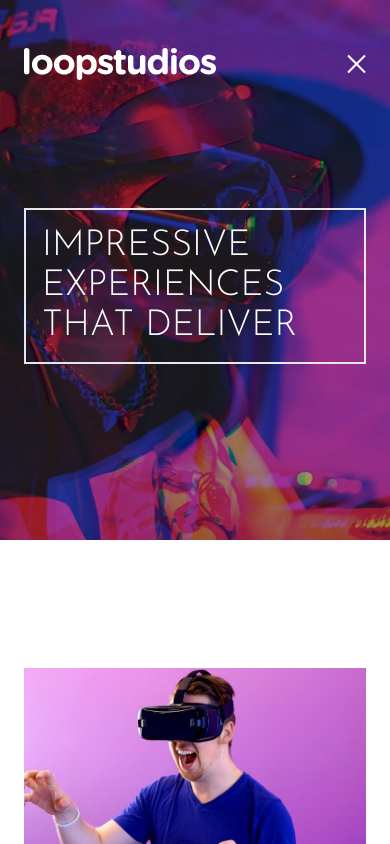
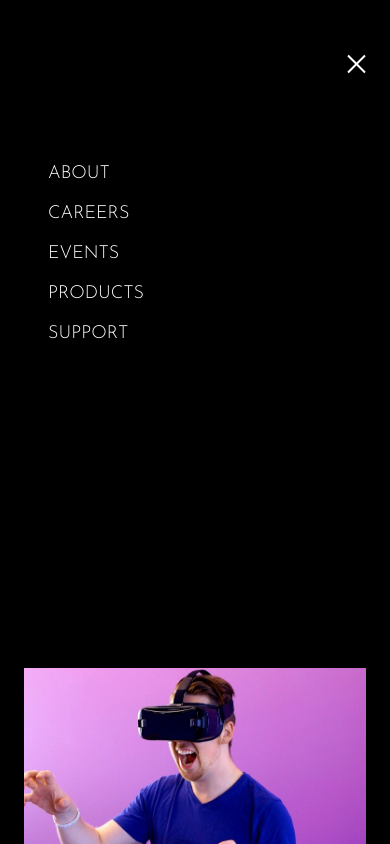
Before and after one commit to Mrst12/tailwind-loopstudios-website, a website: page index.html in a window 390 px wide. Both pictures are taken after a click on the button 354 px from the left and 64 px from the top of the page. Shown: the top 844 px of the page. Drawn offline with Linux system fonts and the light colour scheme.

Commit message:
add javascript toggle function to the hamburger menu

```diff
--- a/index.html
+++ b/index.html
@@ -10,6 +10,7 @@
       href="https://fonts.googleapis.com/css2?family=Alata&family=Josefin+Sans:wght@300&display=swap"
       rel="stylesheet"
     />
+    <script src="js/script.js" defer></script>
     <link rel="stylesheet" href="css/style.css" />
     <title>Loopstudios Website</title>
   </head>
@@ -60,7 +61,7 @@
             <button
               id="menu-btn"
               type="button"
-              class="open z-40 block hamburger md:hidden focus:outline-none"
+              class="z-40 block hamburger md:hidden focus:outline-none"
             >
               <span class="hamburger-top"></span>
               <span class="hamburger-middle"></span>
@@ -69,7 +70,17 @@
           </div>
         </nav>
 
-        <!--@todo mobile menu-->
+        <!--mobile menu-->
+        <div
+          id="menu"
+          class="absolute top-0 bottom-0 left-0 hidden flex-col self-end w-full min-h-screen py-1 pt-40 pl-12 space-y-3 text-lg text-white uppercase bg-black"
+        >
+          <a href="#" class="hover:text-pink-500">About</a>
+          <a href="#" class="hover:text-pink-500">Careers</a>
+          <a href="#" class="hover:text-pink-500">Events</a>
+          <a href="#" class="hover:text-pink-500">Products</a>
+          <a href="#" class="hover:text-pink-500">Support</a>
+        </div>
 
         <div
           class="max-w-lg mt-32 mb-32 p-4 font-sans text-4xl text-white uppercase border-2 md:p-10 md:m-32 md:mx-0 md:text-6xl"
--- /dev/null
+++ b/js/script.js
@@ -0,0 +1,10 @@
+const btn = document.getElementById("menu-btn");
+const menu = document.getElementById("menu");
+
+btn.addEventListener("click", navToggle);
+
+function navToggle() {
+  btn.classList.toggle("open");
+  menu.classList.toggle("flex");
+  menu.classList.toggle("hidden");
+}
```
Also changed, not shown: css/style.css.
